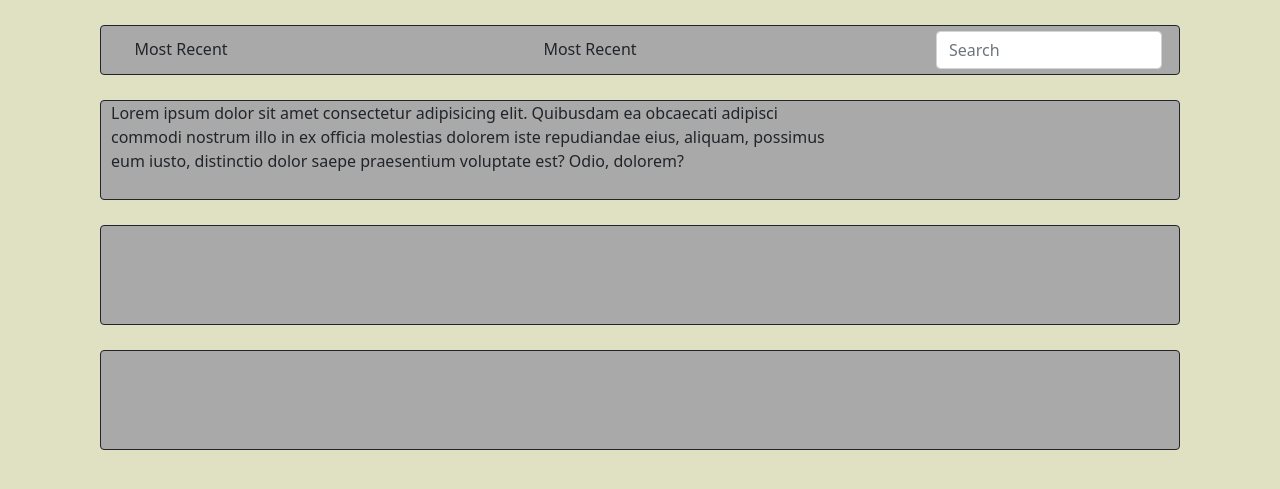
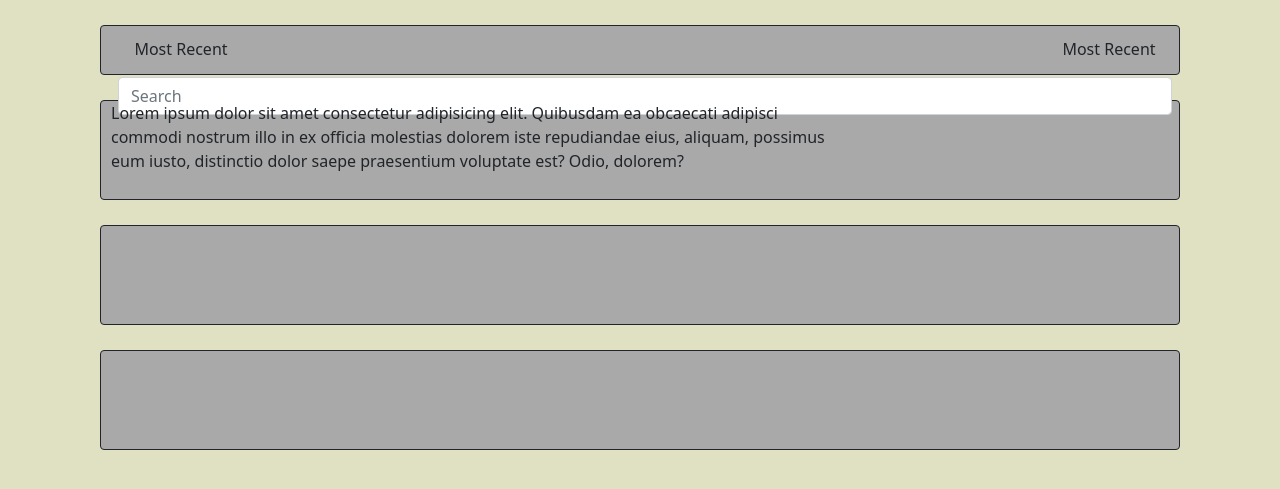
Before and after one commit to maspeth1/quad-landscaping2, a PHP site: page /pages/forum.html in a window 1280 px wide. Shown: the part 89-578 px from the top of the page. Run offline with PHP 8.4, Linux system fonts and the light colour scheme; some web fonts are replaced.

Commit message:
updated css, Irene

```diff
--- a/CLIENT/resources/css/index.css
+++ b/CLIENT/resources/css/index.css
@@ -11,13 +11,12 @@
     color:white;
 }
 
+
 #nav{
 
     font-size: 20px;
     position:static;
     background-color: darkgray;
-
-
 }
 
 /* Plants */
@@ -36,24 +35,16 @@
     padding-bottom: 10px;
 }
 
-#plantSubmit{
-    margin: 10px;
-}
-
 /* Forum */
 #sortBar{
     margin-left: 100px;
     margin-right: 100px;
+    height: 50px;
 
 }
 
 #toolbar{
     width: 150px;
-}
-
-#forumSearch{
-    min-width: 100px;
-    max-width: 250px;
 }
 
 #forumPost{
@@ -66,11 +57,6 @@
 }
 
 #forumPostText{
-    margin-left: 10px;
-    margin-right: 10px;
-}
-
-#forumPostInfo{
     margin-left: 10px;
     margin-right: 10px;
 }
@@ -95,19 +81,20 @@
     margin: 25px;
 
 }
-section
+.generalWrapper
 {
     position:relative;
     width: 100%;
     min-height: 100vh;
-    background: url(https://www.best-of-scotland.com/wp-content/uploads/2020/04/kouji-tsuru-1rHCG1WGx6I-unsplash-1024x681.jpg);
+    background-image: url(https://www.best-of-scotland.com/wp-content/uploads/2020/04/kouji-tsuru-1rHCG1WGx6I-unsplash-1024x681.jpg);
     background-size: cover;
     background-position: center;
     display: flex;
     align-items: center;
     padding: 100px;
+
 }
-header
+.generalWrapper
 {
     position: absolute;
     top: 0;
@@ -118,26 +105,20 @@ header
     justify-content: space-between;
     align-items: center;
 }
-header .logo
-{
-    position: relative;
-    font-size: 2em;
-    color:azure;
-    text-transform: uppercase;
-    font-weight: 700;
-    text-decoration: none;
-    letter-spacing: 1px;
+#nav ul li{
+
+    display: flex;
 }
-header .menu
+.generalWrapper .menu
 {
     position: relative;
     display: flex;
 }
-header .menu li
+.generalWrapper .menu li
 {
     list-style: none;
 }
-header .menu li a
+.generalWrapper .menu li a
 {
     display: inline-block;
     color:mintcream;
@@ -152,6 +133,12 @@ header .menu li a:hover
 .contentido
 {
     max-width: 600px;
+    display: inline-block;
+    color:black;
+    margin-right: 40px;
+    text-decoration: none;
+    font-weight:600;
+
 }
 .contentido .subcontenido h1
 {
@@ -170,10 +157,10 @@ header .menu li a:hover
 .contentido .subcontenido p
 {
     font-size: 1.1em;
-    color:mintcream;
     font-weight: 400;
     margin: 20px 0;
     font-weight: 500;
+    color:azure;
 }
 .contentido .subcontenido a
 {
@@ -212,7 +199,7 @@ header .menu li a:hover
 {
     padding: 15px 40px;
 }
-section
+#nav .wrapper
 {
     padding: 40px;
     background: url(https://www.best-of-scotland.com/wp-content/uploads/2020/04/kouji-tsuru-1rHCG1WGx6I-unsplash-1024x681.jpg);
```
Also changed, not shown: 1 other file.
